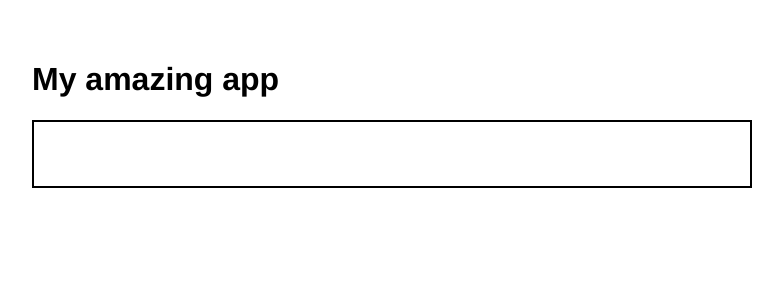
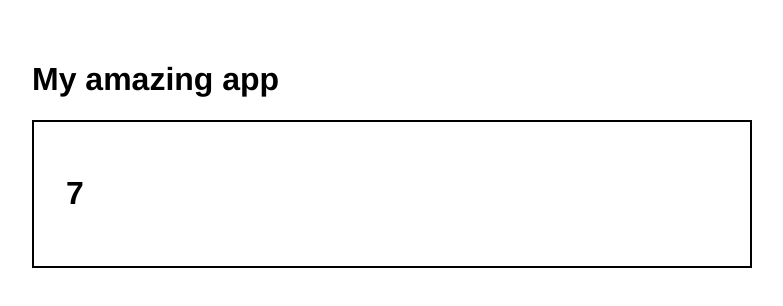
Before and after one commit to philip-morris-89/react-exercises, a React (Create React App) app in the folder my-app/: page /counter in a window 1280 px wide. Before the commit this address had no page. Shown: the top 306 px of the page, without its empty margins (248-1031 px from the left). Built offline with nearby package versions, Linux system fonts and the light colour scheme.

Commit message:
Add a new Route to the /counter path that renders the Counter component from useState 01.

```diff
--- a/my-app/src/App.js
+++ b/my-app/src/App.js
@@ -1,5 +1,6 @@
 import { Route, Routes } from "react-router-dom"
 import { Welcome } from './Welcome'
+import { Counter } from './Counter'
 import Container from "./Container"
 
 export function App() {
@@ -7,6 +8,7 @@ export function App() {
     <Container title={<h1>My amazing app</h1>}>
       <Routes>
         <Route path="/" element={<Welcome name="Filippo" />} />
+        <Route path="/counter" element={<Counter />} />
       </Routes>
     </Container>
   )
--- a/my-app/src/Counter.js
+++ b/my-app/src/Counter.js
@@ -6,7 +6,7 @@ export function Counter() {
   useEffect( () => {
     setInterval(() => {
       setCounter(() => counter + 1);
-    }, 3000)
+    }, 1000)
   }, [counter])
 
   // Mount and Unmount
```
